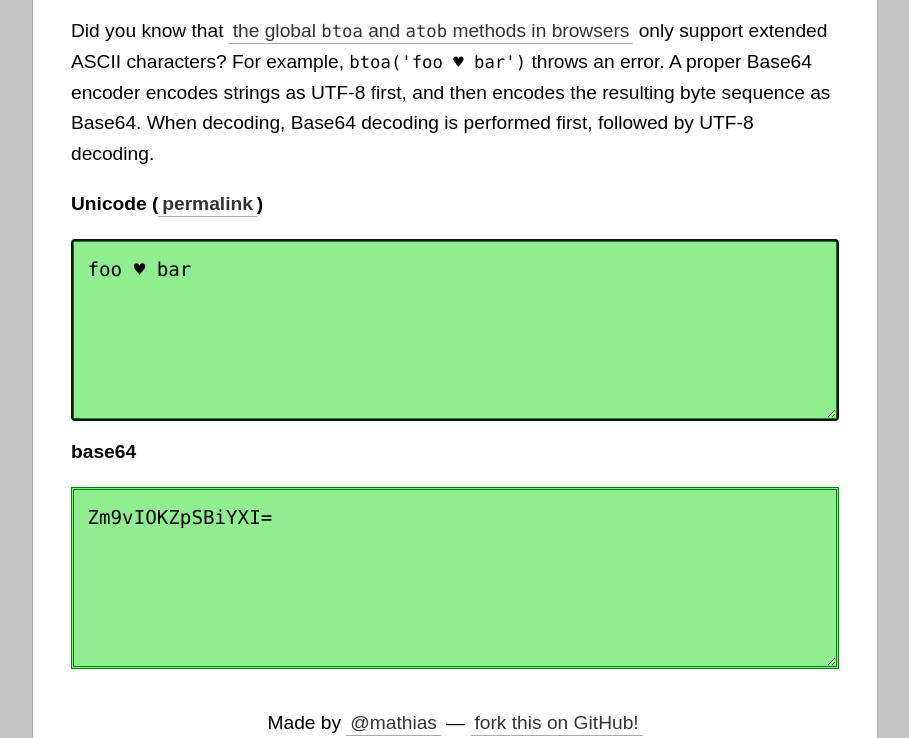
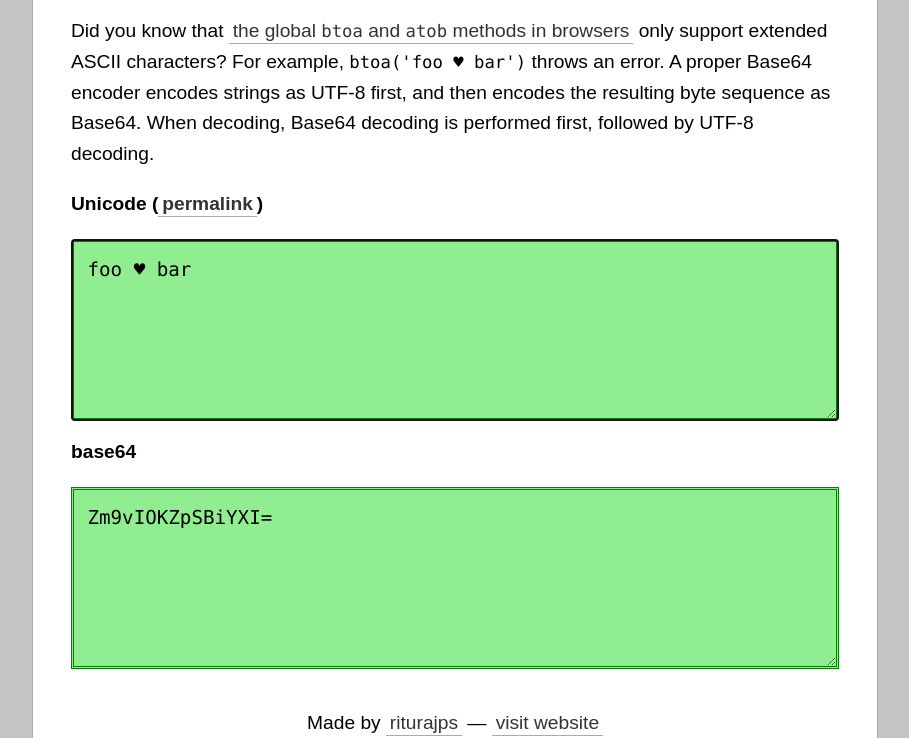
Before and after one commit to RituRajPS-Official/Tools, a plain HTML site: page base64/index.html in a window 1280 px wide. Shown: the part 68-806 px from the top of the page, without its empty margins (185-1094 px from the left). Drawn offline with Linux system fonts and the light colour scheme.

Commit message:
Update index.html

```diff
--- a/base64/index.html
+++ b/base64/index.html
@@ -13,5 +13,5 @@
 <h2>base64</h2>
 <!-- textarea@pattern is invalid HTML :( https://www.w3.org/Bugs/Public/show_bug.cgi?id=15291 -->
 <textarea pattern="(?:[A-Za-z0-9+\/]{4})*(?:[A-Za-z0-9+\/]{2}==|[A-Za-z0-9+\/]{3}=)?">Zm9vIOKZpSBiYXI=</textarea>
-<p id=footer>Made by <a href=https://mathiasbynens.be/>@mathias</a> — <a href=https://github.com/mathiasbynens/mothereff.in/tree/master/base64>fork this on GitHub!</a></p>
+<p id=footer>Made by <a href=https://riturajps-official.blogspot.com//>riturajps</a> — <a href=https://riturajpsofficial.blogspot.com/>visit website</a></p>
 <script src=eff.js></script>
```
